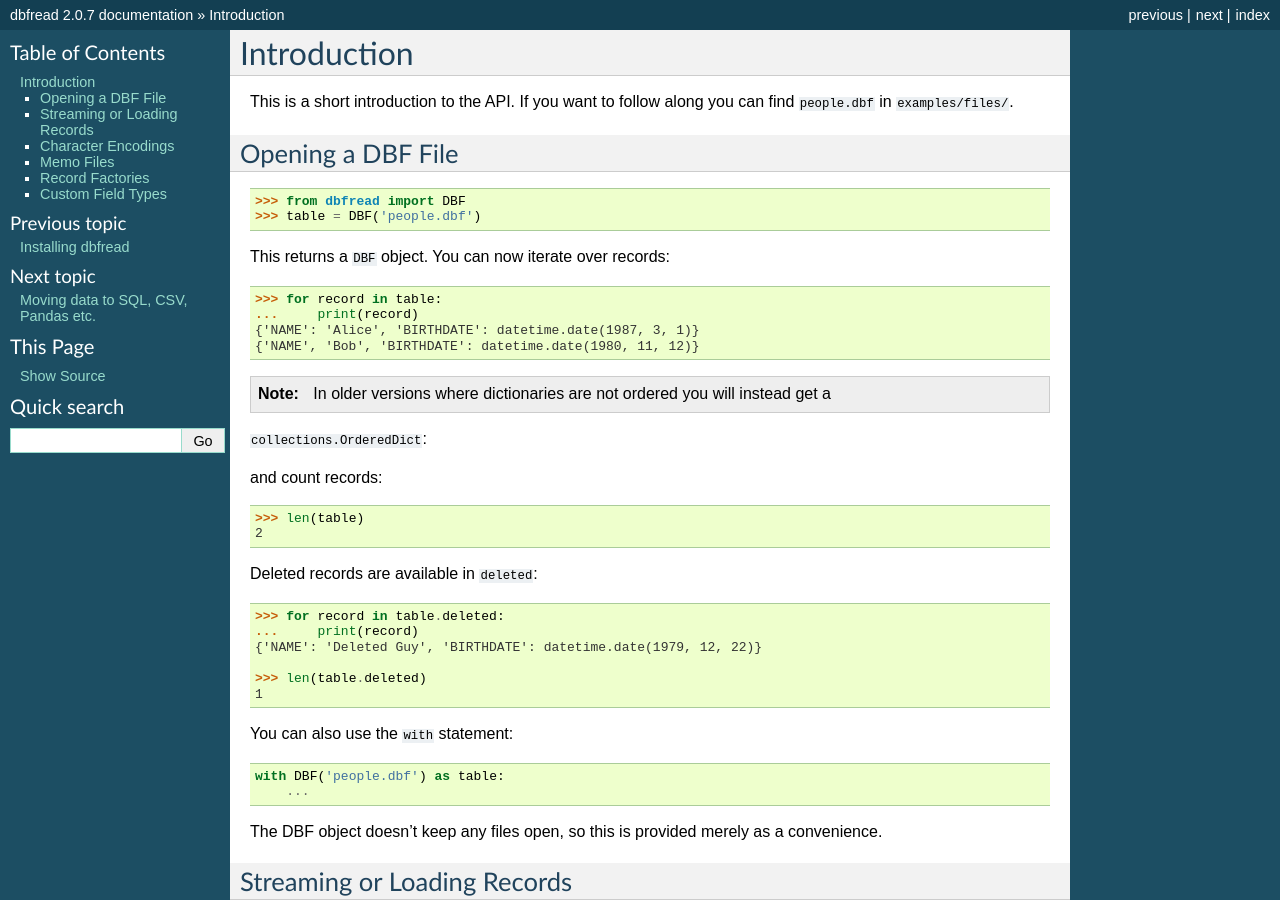
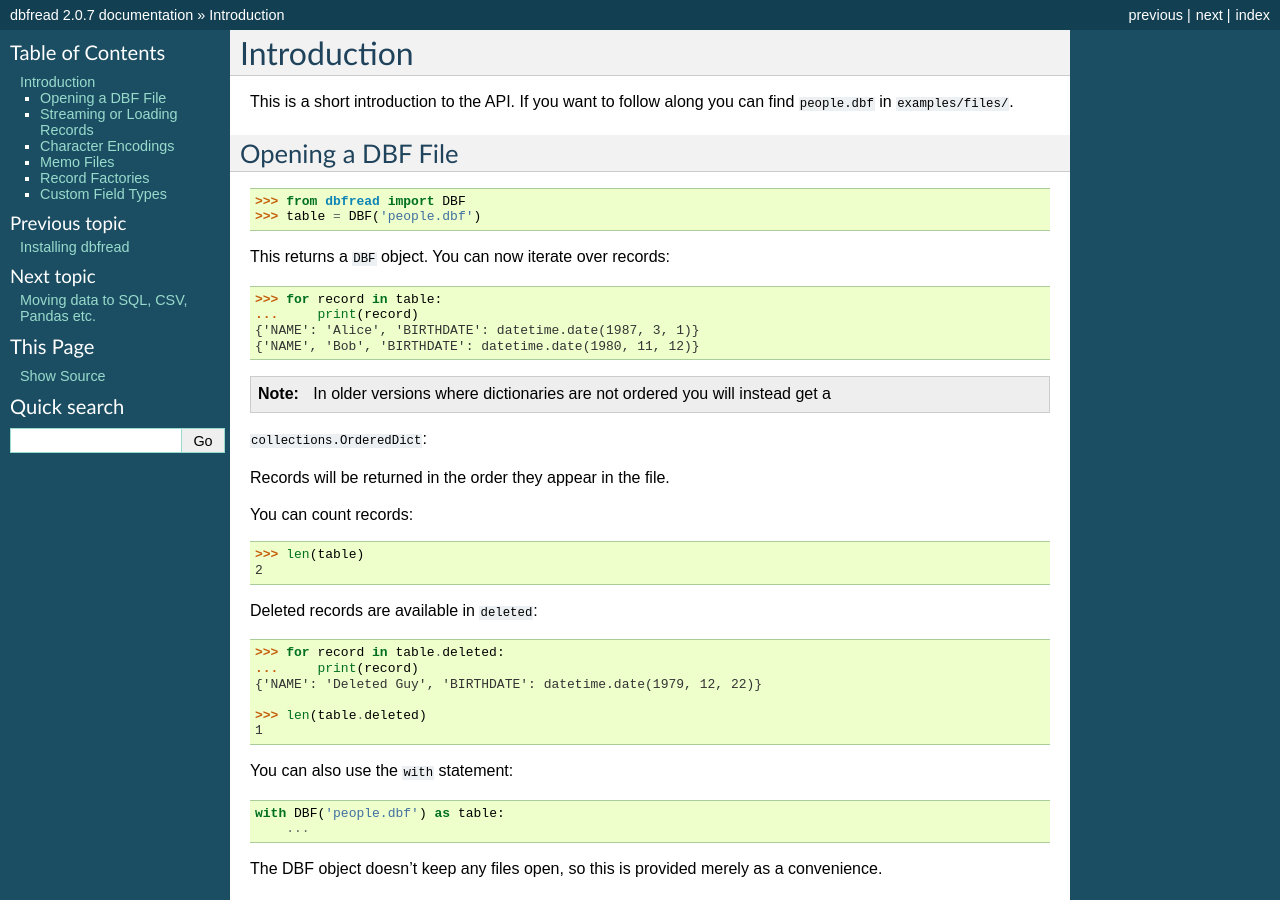
Before and after one commit to olemb/dbfread, a Sphinx documentation site: the page built from docs/introduction.rst, in a window 1280 px wide and 900 px high. Built offline with Sphinx 7.4.7, drawn with Linux system fonts in a browser that asks for light colours.

Commit message:
Updated docs.

```diff
--- a/docs/introduction.rst
+++ b/docs/introduction.rst
@@ -27,7 +27,9 @@ This returns a ``DBF`` object. You can now iterate over records:
 .. note:: In older versions where dictionaries are not ordered you will instead get a
 ``collections.OrderedDict``:
 
-and count records:
+Records will be returned in the order they appear in the file.
+
+You can count records:
 
 .. code-block:: python
 
```
